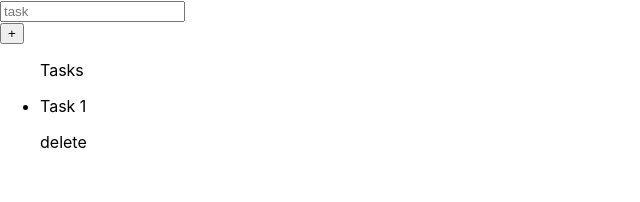
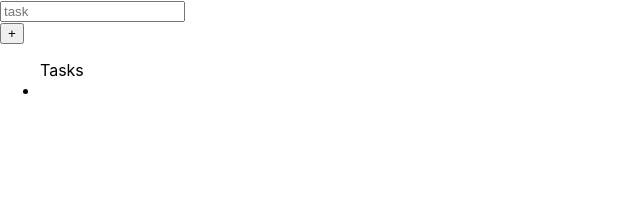
Before and after one commit to arielgomezmendez/to-do-app-react-1, a React (Create React App) app: page / in a window 1280 px wide. Shown: the top 202 px of the page, without its empty margins (0-640 px from the left). Built offline with nearby package versions, Linux system fonts and the light colour scheme.

Commit message:
Rendering tsask in browser

```diff
--- a/src/components/Task/Task.js
+++ b/src/components/Task/Task.js
@@ -1,14 +1,11 @@
 import React from "react";
 
-const Task = () => {
+const Task = ({ task, setTask }) => {
   return (
     <div>
       <ul>
         Tasks
-        <li>
-          <p>Task 1</p>
-          <span>delete</span>
-        </li>
+        <li>{task}</li>
       </ul>
     </div>
   );
```
